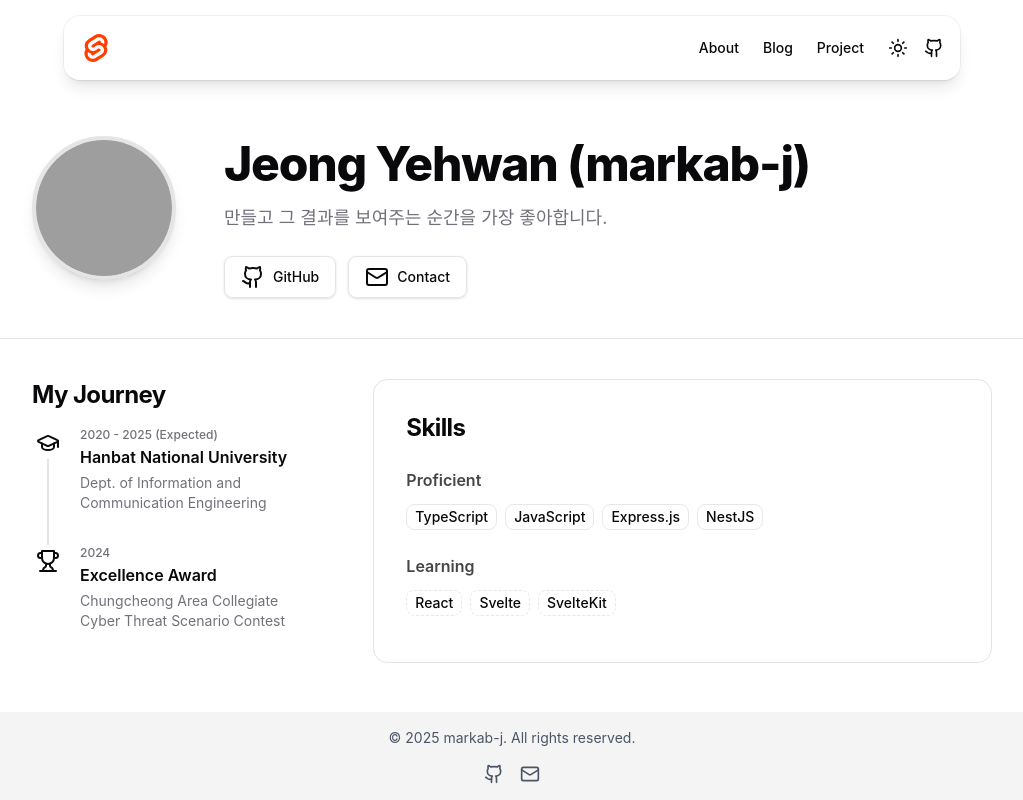
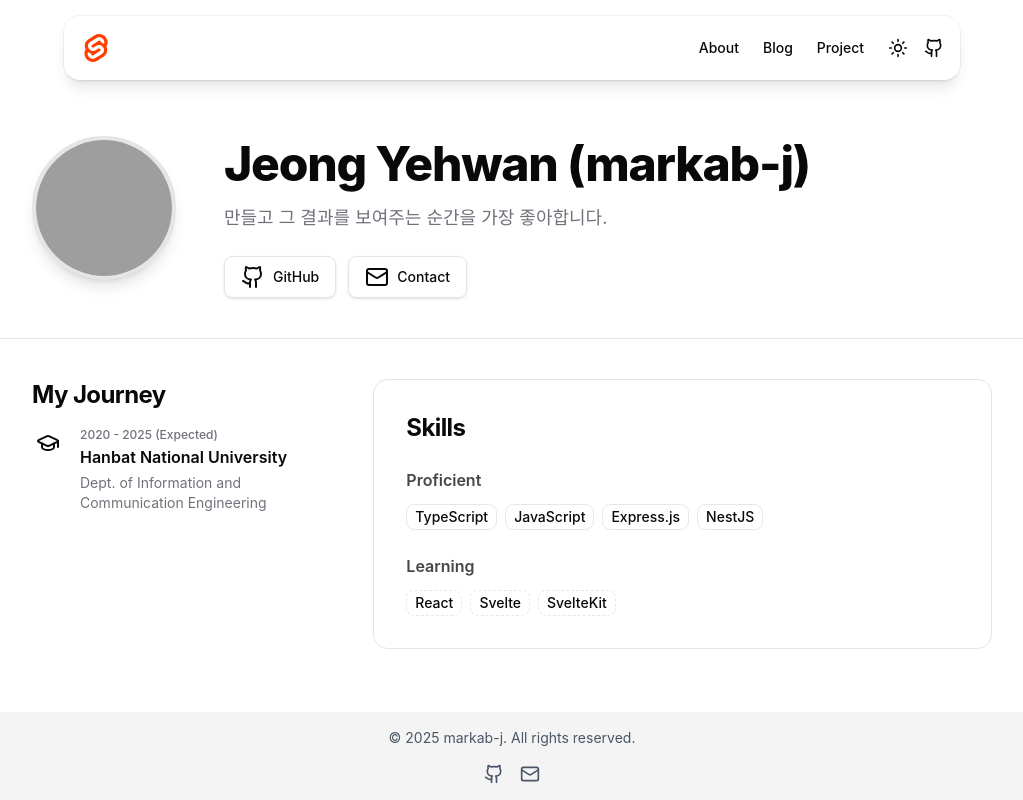
Before and after one commit to markab-j/markab-j.github.io, a SvelteKit app: page /about in a window 1280 px wide. Shown: the whole page, without its empty margins (128-1151 px from the left). Built offline with nearby package versions, Linux system fonts and the light colour scheme; grey boxes are pictures that could not be loaded; a web font is replaced by a local one.

Commit message:
feat: About 페이지

```diff
--- a/src/routes/about/+page.svelte
+++ b/src/routes/about/+page.svelte
@@ -1,5 +1,5 @@
 <script lang="ts">
-	import { Github, GraduationCap, Trophy, Mail } from '@lucide/svelte';
+	import { Github, GraduationCap, Mail } from '@lucide/svelte';
 
 	const userInfo = {
 		nickname: 'markab-j',
@@ -19,12 +19,6 @@
 			date: '2020 - 2025 (Expected)',
 			title: 'Hanbat National University',
 			description: 'Dept. of Information and Communication Engineering'
-		},
-		{
-			icon: Trophy,
-			date: '2024',
-			title: 'Excellence Award',
-			description: 'Chungcheong Area Collegiate Cyber Threat Scenario Contest'
 		}
 	];
 </script>
```
